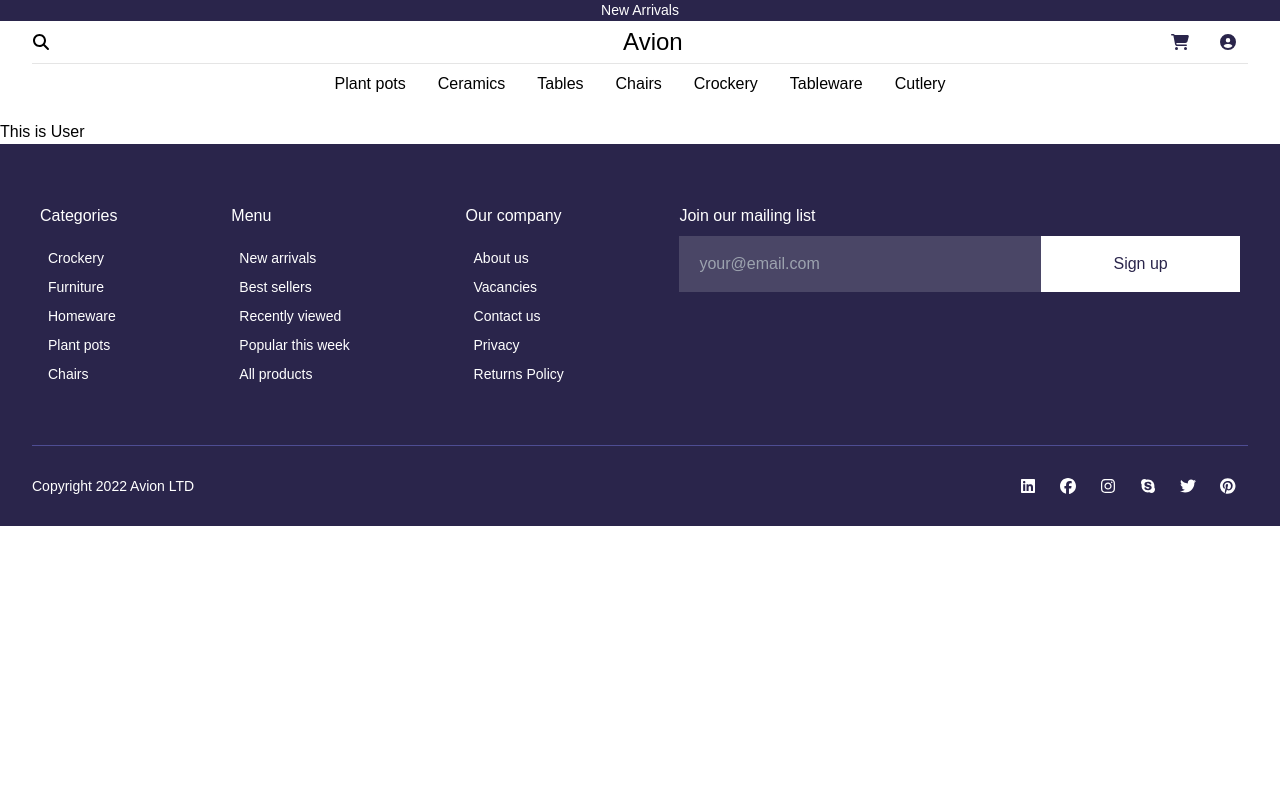
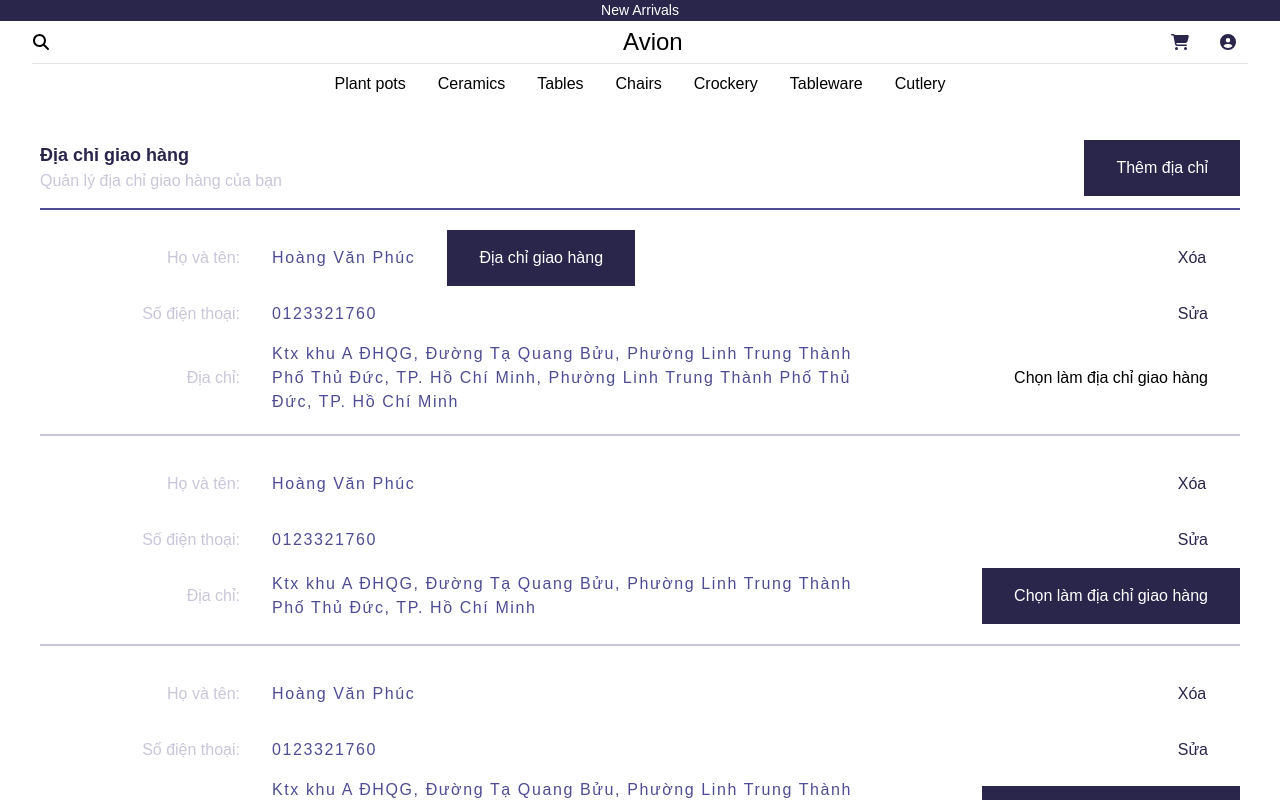
Before and after one commit to vuhuy172dh/ecommerce-website, a React (Create React App) app: page /user/account/profile in a window 1280 px wide. Shown: the top 800 px of the page. Built offline with nearby package versions, Linux system fonts and the light colour scheme; a web font is replaced by a local one.

Commit message:
#19 Add animation for Popup

```diff
--- a/src/components/popup/popup.jsx
+++ b/src/components/popup/popup.jsx
@@ -4,10 +4,10 @@ function Popup ({children}) {
     return(
         <div className="flex fixed top-0 right-0 left-0 bottom-0">
             {/* overlay */}
-            <div className="absolute w-full h-full bg-black bg-opacity-30 z-10"></div>
+            <div className="absolute w-full h-full bg-black bg-opacity-30 z-10 animate-[fadeIn_0.3s_ease-in]"></div>
 
             {/* popup body */}
-            <div className="bg-white m-auto z-20 rounded-md  px-8 py-5">
+            <div className="bg-white m-auto z-20 rounded-md  px-8 py-5 overflow-hidden animate-[growth_0.2s_ease-in]">
                 {children}
             </div>
         </div>
--- a/src/components/user/address.jsx
+++ b/src/components/user/address.jsx
@@ -1,5 +1,7 @@
   import AddressList from "./addressList"
   import Button from "../button"
+  import PopupAddress from "../popup/popupAddress"
+import { useState } from "react"
 
   const addressList = [
     {
@@ -26,6 +28,14 @@
   ]
 
   function Address() {
+
+    const [popupAddress, setPopupAddress] = useState(false);
+
+    const handleAddress = () => {
+      // show modal address
+      setPopupAddress(true);
+    }
+
     return (
       <>
         <div className="bg-white py-5 px-10">
@@ -34,12 +44,15 @@
               <h3 className="text-body-lg font-semibold text-dark_primary">Địa chỉ giao hàng</h3>
               <p className="text-body-md text-border_dark">Quản lý địa chỉ giao hàng của bạn</p>
             </div>
-            <div className="max-w-sm"><Button Color="primary">Thêm địa chỉ</Button></div>
+            <div className="max-w-sm"><Button Color="primary" onClick={handleAddress}>Thêm địa chỉ</Button></div>
           </header>
           <div>
             <AddressList addressList={addressList}/>
           </div>
         </div>
+        {
+          popupAddress && <PopupAddress/>
+        }
       </>
     )
   }
--- a/src/pages/user.jsx
+++ b/src/pages/user.jsx
@@ -1,3 +1,4 @@
+import Address from "../components/user/address"
 /*
 have user profile component
 have wishList component
@@ -6,7 +7,7 @@ have purchase component
 */
 
 function User() {
-  return <div>This is User</div>
+  return <Address/>
 }
 
 export default User
--- a/tailwind.config.js
+++ b/tailwind.config.js
@@ -28,6 +28,24 @@ module.exports = {
       },
       spacing: {
         1: '1px'
+      },
+      keyframes: {
+        growth: {
+          from: {
+            transform: 'scale(0.7)'
+          },
+          to: {
+            transform: 'scale(1)'
+          }
+        },
+        fadeIn: {
+          from: {
+            opacity: '0'
+          },
+          to: {
+            opacity: '1'
+          }
+        }
       }
     }
   },
```
